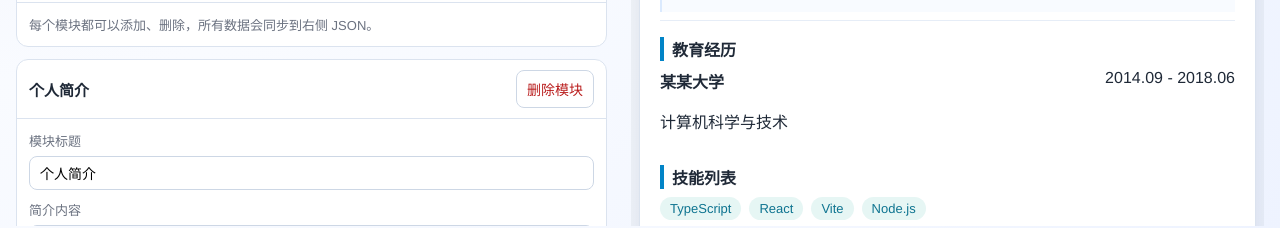
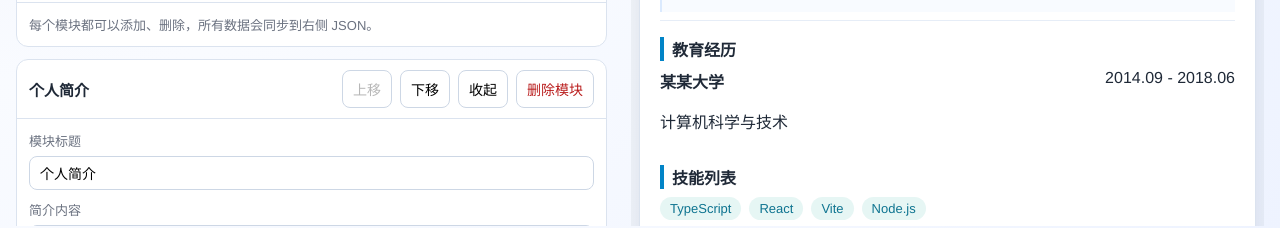
Before and after one commit to wylovely/EasyResume, a React app: page / in a window 1280 px wide. Shown: the part 611-839 px from the top of the page. Built offline with nearby package versions, Linux system fonts and the light colour scheme; the HTML template or start-up script is replaced by a standard one.

Commit message:
[feat]: add collapsible and sortable resume sections

```diff
--- a/src/components/business/EditorPanel/index.tsx
+++ b/src/components/business/EditorPanel/index.tsx
@@ -1,3 +1,4 @@
+import { useState } from 'react';
 import Panel from '../../common/Panel';
 import Field from '../../common/Field';
 import {
@@ -40,6 +41,8 @@ const newSectionFactory = (type: SectionType): ResumeSection => {
 };
 
 const EditorPanel = ({ value, onChange }: EditorPanelProps) => {
+  const [collapsedSections, setCollapsedSections] = useState<Record<string, boolean>>({});
+
   const updateBasics = (key: keyof ResumeData['basics'], v: string) => {
     onChange({ ...value, basics: { ...value.basics, [key]: v } });
   };
@@ -57,6 +60,45 @@ const EditorPanel = ({ value, onChange }: EditorPanelProps) => {
 
   const removeSection = (sectionId: string) => {
     onChange({ ...value, sections: value.sections.filter((section) => section.id !== sectionId) });
+    setCollapsedSections((current) => {
+      const next = { ...current };
+      delete next[sectionId];
+      return next;
+    });
+  };
+
+  const toggleSectionCollapsed = (sectionId: string) => {
+    setCollapsedSections((current) => ({ ...current, [sectionId]: !current[sectionId] }));
+  };
+
+  const moveSection = (sectionId: string, direction: 'up' | 'down') => {
+    const currentIndex = value.sections.findIndex((section) => section.id === sectionId);
+    if (currentIndex === -1) return;
+
+    const targetIndex = direction === 'up' ? currentIndex - 1 : currentIndex + 1;
+    if (targetIndex < 0 || targetIndex >= value.sections.length) return;
+
+    const sections = [...value.sections];
+    const [moved] = sections.splice(currentIndex, 1);
+    sections.splice(targetIndex, 0, moved);
+    onChange({ ...value, sections });
+  };
+
+  const getSectionPrimaryInfo = (section: ResumeSection): string => {
+    if (section.type === 'summary') {
+      return section.data.content.slice(0, 24) || '暂无简介';
+    }
+    if (section.type === 'work') {
+      const first = section.data.items[0];
+      if (!first) return '暂无工作项';
+      return first.company || first.title || '未填写公司/职位';
+    }
+    if (section.type === 'education') {
+      const first = section.data.items[0];
+      return first?.school || '暂无学校信息';
+    }
+    const firstSkill = section.data.items.find((item) => item.trim().length > 0);
+    return firstSkill || '暂无技能';
   };
 
   const addWork = (sectionId: string) => {
@@ -140,16 +182,40 @@ const EditorPanel = ({ value, onChange }: EditorPanelProps) => {
         <p className="tip">每个模块都可以添加、删除，所有数据会同步到右侧 JSON。</p>
       </Panel>
 
-      {value.sections.map((section) => (
+      {value.sections.map((section, index) => {
+        const collapsed = collapsedSections[section.id] ?? false;
+
+        return (
           <Panel
             key={section.id}
             title={section.title}
             extra={
+              <div className="section-extra">
+                <button type="button" onClick={() => moveSection(section.id, 'up')} disabled={index === 0}>
+                  上移
+                </button>
+                <button
+                  type="button"
+                  onClick={() => moveSection(section.id, 'down')}
+                  disabled={index === value.sections.length - 1}
+                >
+                  下移
+                </button>
+                <button type="button" onClick={() => toggleSectionCollapsed(section.id)}>
+                  {collapsed ? '展开' : '收起'}
+                </button>
                 <button type="button" className="danger" onClick={() => removeSection(section.id)}>
                   删除模块
                 </button>
+              </div>
             }
           >
+            {collapsed ? (
+              <p className="section-collapsed-info">
+                {section.title}（{getSectionPrimaryInfo(section)}）
+              </p>
+            ) : (
+              <>
                 <Field
             label="模块标题"
             value={section.title}
@@ -518,8 +584,11 @@ const EditorPanel = ({ value, onChange }: EditorPanelProps) => {
               </button>
             </div>
           )}
+              </>
+            )}
           </Panel>
-      ))}
+        );
+      })}
 
       <Panel title="简历 JSON 数据（只读）">
         <pre className="json-view">{JSON.stringify(value, null, 2)}</pre>
--- a/src/styles.css
+++ b/src/styles.css
@@ -165,6 +165,21 @@ textarea {
 
 .danger {
   color: #b91c1c;
+}
+
+.section-extra {
+  display: flex;
+  gap: 8px;
+  align-items: center;
+}
+
+.section-collapsed-info {
+  margin: 0;
+  padding: 10px 12px;
+  border: 1px dashed #c9d7ef;
+  border-radius: 8px;
+  color: #334155;
+  background: #f8fbff;
 }
 
 .tip {
```
Lines whose indentation alone changed are shown as unchanged.
